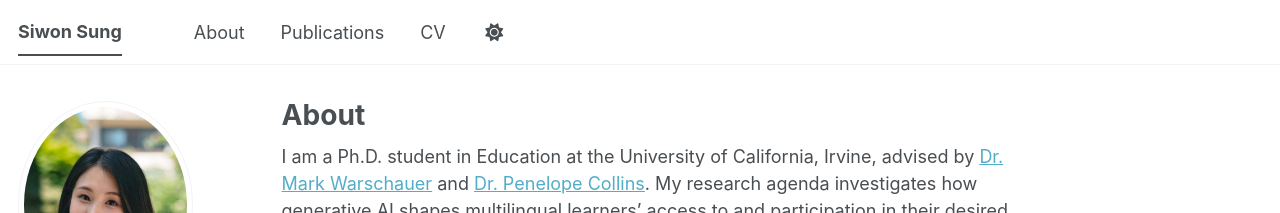
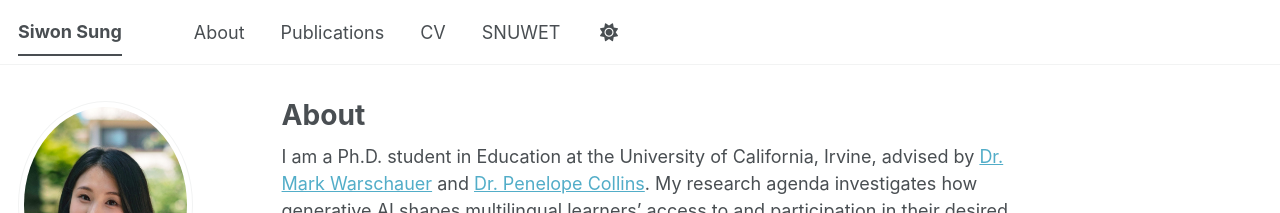
Before and after one commit to siwonsung/siwonsung.github.io, a Jekyll site: the page built from _pages/about.md, in a window 1280 px wide. Shown: the top 213 px of the page. Built offline with Jekyll 4.4.1, drawn with Linux system fonts in a browser that asks for light colours; a script bundle is joined from its source files by our own code; library files that are not in the unit come from our copies.

Commit message:
Add SNUWET navigation link

```diff
--- a/_data/navigation.yml
+++ b/_data/navigation.yml
@@ -9,3 +9,6 @@
 
   - title: "CV"
     url: /cv/
+
+  - title: "SNUWET"
+    url: https://document-webpage.siwonsung98.chatgpt.site
```
